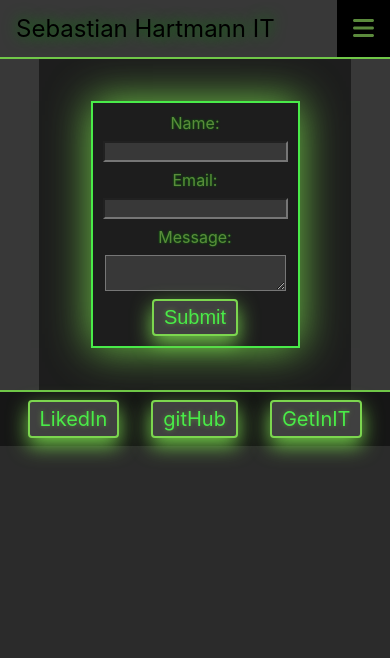
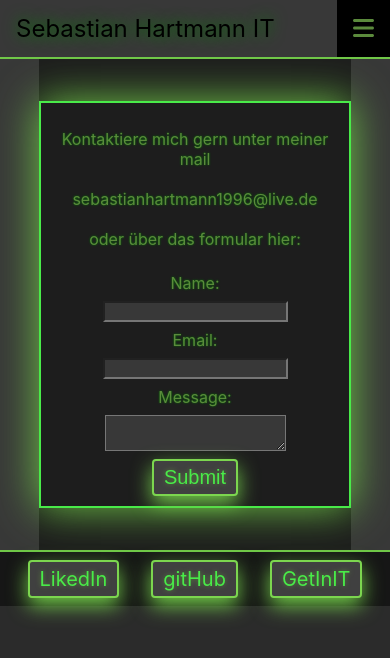
Before and after one commit to 5Hartmann/sebastian-hartmann-it, a React (Create React App) app: page /kontakt in a window 390 px wide. Shown: the top 658 px of the page. Built offline with nearby package versions, Linux system fonts and the light colour scheme.

Commit message:
FIX list Mobile nav style

```diff
--- a/src/App.css
+++ b/src/App.css
@@ -34,7 +34,6 @@ body {
   gap: 2rem;
   font-size: 1.5rem;
   text-shadow: 0px 0px 10px green;
-
 }
 
 .nav a {
@@ -46,6 +45,10 @@ body {
   padding: 1.25rem;
 }
 
+#myLinks li {
+  list-style: none;
+}
+
 .site-title {
   font-size: 3rem;
   text-shadow: 0px 0px 15px green;
@@ -54,6 +57,7 @@ body {
 .nav li.active {
   background-color: #383838;
   box-shadow: 0px 8px 20px 0px #70c748;
+  list-style: none;
 }
 
 .nav li:hover {
@@ -182,6 +186,7 @@ main {
   border: solid 2px #49eb49;
   box-shadow: 0px 0px 40px 0px #70c748;
   padding: 10px;
+  text-align: center;
 }
 
 @media screen and (max-width: 1000px) {
--- a/src/tamplates/Sites/Kontakt.js
+++ b/src/tamplates/Sites/Kontakt.js
@@ -37,6 +37,12 @@ export const Kontakt = () => {
         <div className="MainContainer" >
             <div className="contentBlock">
                 <form onSubmit={handleSubmit}>
+                    <p>
+                        Kontaktiere mich gern unter meiner mail <br /><br />
+                        sebastianhartmann1996@live.de <br /><br />
+
+                        oder über das formular hier:
+                    </p>
                     <label htmlFor="name">Name:</label>
                     <input
                         type="text"
```
